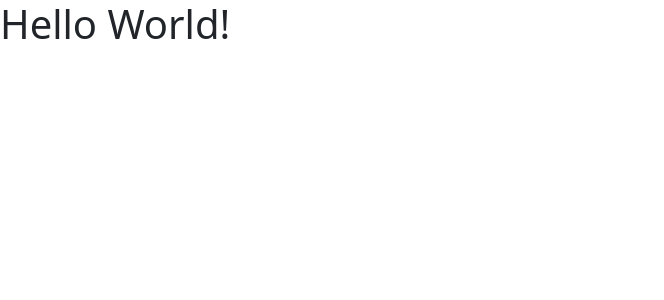
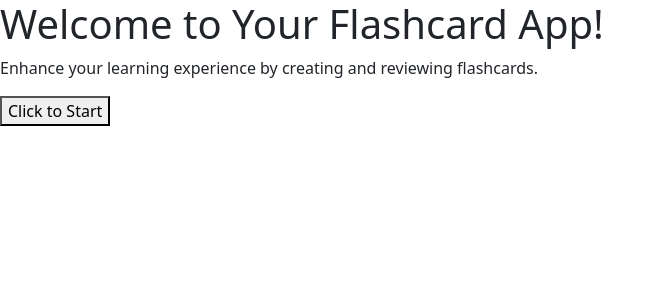
Before and after one commit to nberdi/Flashcard-App, a Flask app: page / in a window 1280 px wide. Shown: the top 300 px of the page, without its empty margins (0-664 px from the left). Run offline with Flask 3, Linux system fonts and the light colour scheme.

Commit message:
added welcome message to get started

```diff
--- a/templates/welcome_page.html
+++ b/templates/welcome_page.html
@@ -5,5 +5,9 @@
 {% endblock %}
 
 {% block body %}
-    <h1>Hello World!</h1>
+    <div class="welcome_page_container">
+        <h1 class="welcome_page_heading">Welcome to Your <span class="welcome_page_highlight">Flashcard App!</span></h1>
+        <p class="welcome_page_text">Enhance your learning experience by creating and reviewing flashcards.</p>
+        <a href=""><button type="submit" class="start_btn">Click to Start</button></a>
+    </div>
 {% endblock %}
```
